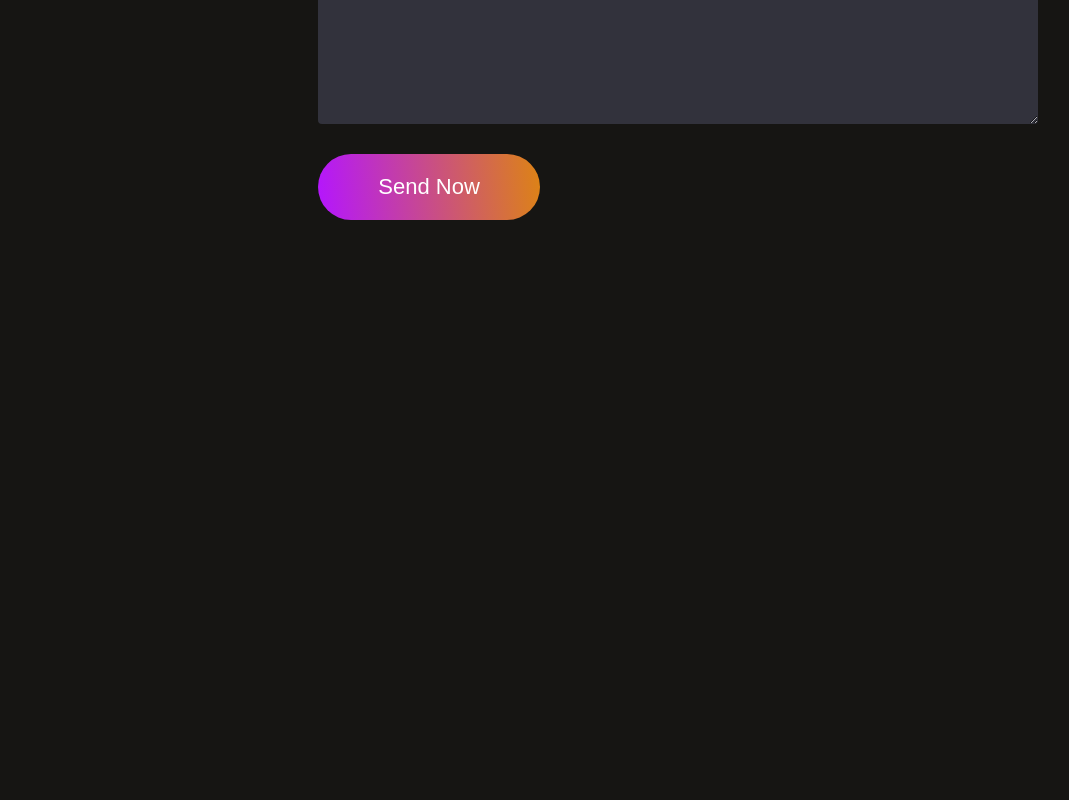
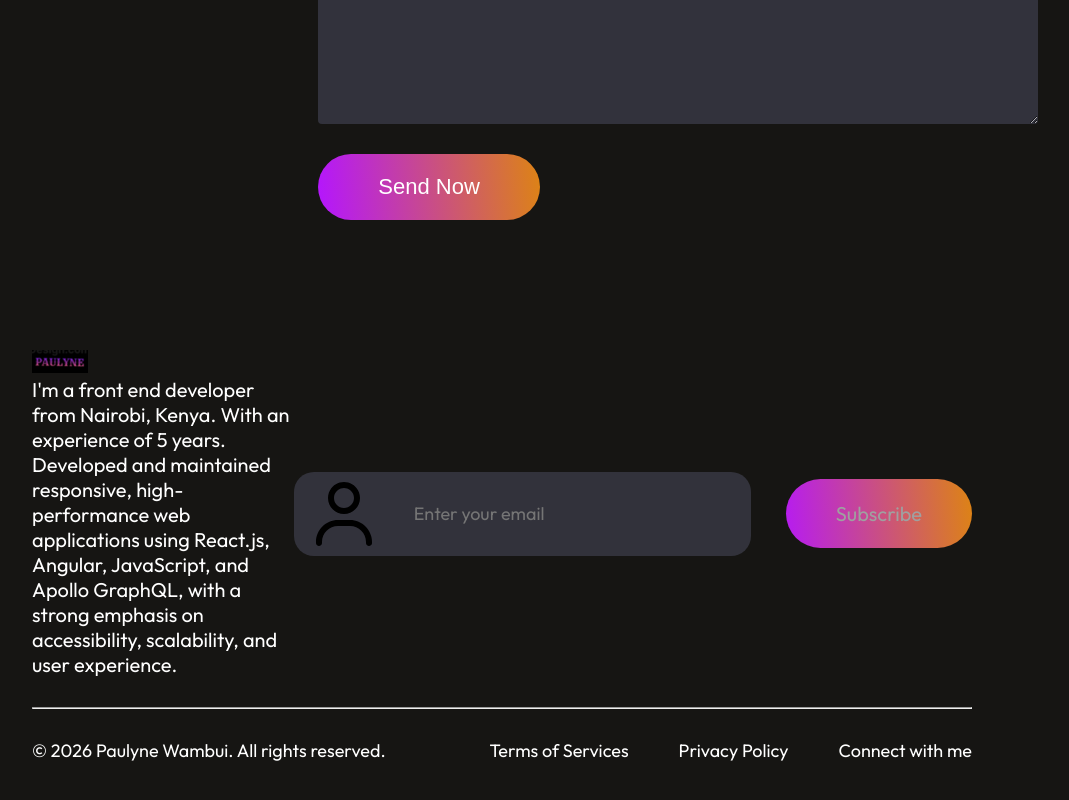
Before and after one commit to pwambui2020/React-portfolio, a React (Vite) app: page / in a window 1280 px wide. Shown: the part 6624-7424 px from the top of the page, without its empty margins (138-1207 px from the left). Before the commit the page ends 6894 px from the top, so only its background shows below. Built offline with nearby package versions, Linux system fonts and the light colour scheme.

Commit message:
add the footer

```diff
--- a/src/App.jsx
+++ b/src/App.jsx
@@ -5,6 +5,7 @@ import About from './Components/About/About'
 import Services from './Components/Services/Services'
 import MyWork from './Components/MyWork/MyWork'
 import Contact from './Components/Contact/Contact'
+import Footer from './Components/Footer/Footer'
 
 const App = () => {
   return (
@@ -15,7 +16,7 @@ const App = () => {
       <Services />
       <MyWork />
       <Contact />
-
+      <Footer/>
     </div>
   )
 }
--- /dev/null
+++ b/src/Components/Footer/Footer.css
@@ -0,0 +1,65 @@
+.footer{
+    margin: 50px 170px;
+    display: flex;
+    flex-direction: column;
+    gap: 30px;
+}
+.footer-top{
+    display: flex;
+    justify-content: space-between;
+}
+.footer-top-left p{
+    font-size: 20px;
+    max-width: 400px;
+}
+.footer-top-right{
+    display: flex;
+    align-items: center;
+    gap: 35px;
+}
+.footer-email-input{
+    display: flex;
+    align-items: center;
+    gap: 30px;
+    padding: 2px 10px;
+    border-radius: 20px;
+    background: #32323b;
+    padding-right: 80px;
+}
+.footer-email-input input{
+    background: transparent;
+    border: none;
+    outline: none;
+    color: #a0a0a0;
+    font-family: Outfit;
+    font-size: 18px;
+}
+.footer-subscribe{
+    padding: 22px 50px;
+    border-radius: 50px;
+    background: #32323b;
+    color: #a0a0a0;
+    font-family: Outfit;
+    font-size: 20px;
+    cursor: pointer;
+    background: linear-gradient(264deg, #df8908 -5.09%, #b415ff 106.08%);
+    cursor: pointer;
+    transition: 0.3s ease;
+}
+.footer-bottom{
+    display: flex;
+    justify-content: space-between;
+    font-size: 18px;
+}
+.footer-bottom-right{
+    display:flex;
+    gap: 50px;
+    margin-bottom: 50px;
+}
+.footer-email-input:hover{
+    border: 2px solid #b415ff;
+}
+.footer-subscribe:hover{
+transform: scale(1.1);
+transition:0.3s;
+}
--- /dev/null
+++ b/src/Components/Footer/Footer.jsx
@@ -0,0 +1,38 @@
+import React from 'react'
+import './Footer.css'
+import logo from '../../assets/logo.png'
+import user from '../../assets/user.svg'
+
+const Footer = () => {
+  return (
+    <div className='footer'>
+      <div className="footer-top">
+        <div className="footer-top-left">
+          <img src={logo} alt="Logo" />
+          <p>I'm a front end developer from Nairobi, Kenya. With an experience of 5 years. Developed and maintained responsive, high-performance web
+                        applications using React.js, Angular, JavaScript, and Apollo
+                        GraphQL, with a strong emphasis on accessibility, scalability, and
+                        user experience. </p>
+        </div>
+        <div className="footer-top-right">
+          <div className="footer-email-input">
+            <img src={user} alt="" style={{ width: "80px", height: "80px" }}/>
+            <input type="email" placeholder='Enter your email' />
+          </div>
+          <div className="footer-subscribe">Subscribe</div>
+        </div>
+      </div>
+      <hr />
+      <div className="footer-bottom">
+        <p className='footer-bottom-left'>&copy; 2026 Paulyne Wambui. All rights reserved.</p>
+        <div className="footer-bottom-right">
+          <p>Terms of Services</p>
+          <p>Privacy Policy</p>
+          <p>Connect with me</p>
+        </div>
+      </div>
+    </div>
+  )
+}
+
+export default Footer
```
Also changed, not shown: src/assets/user.svg (added).
